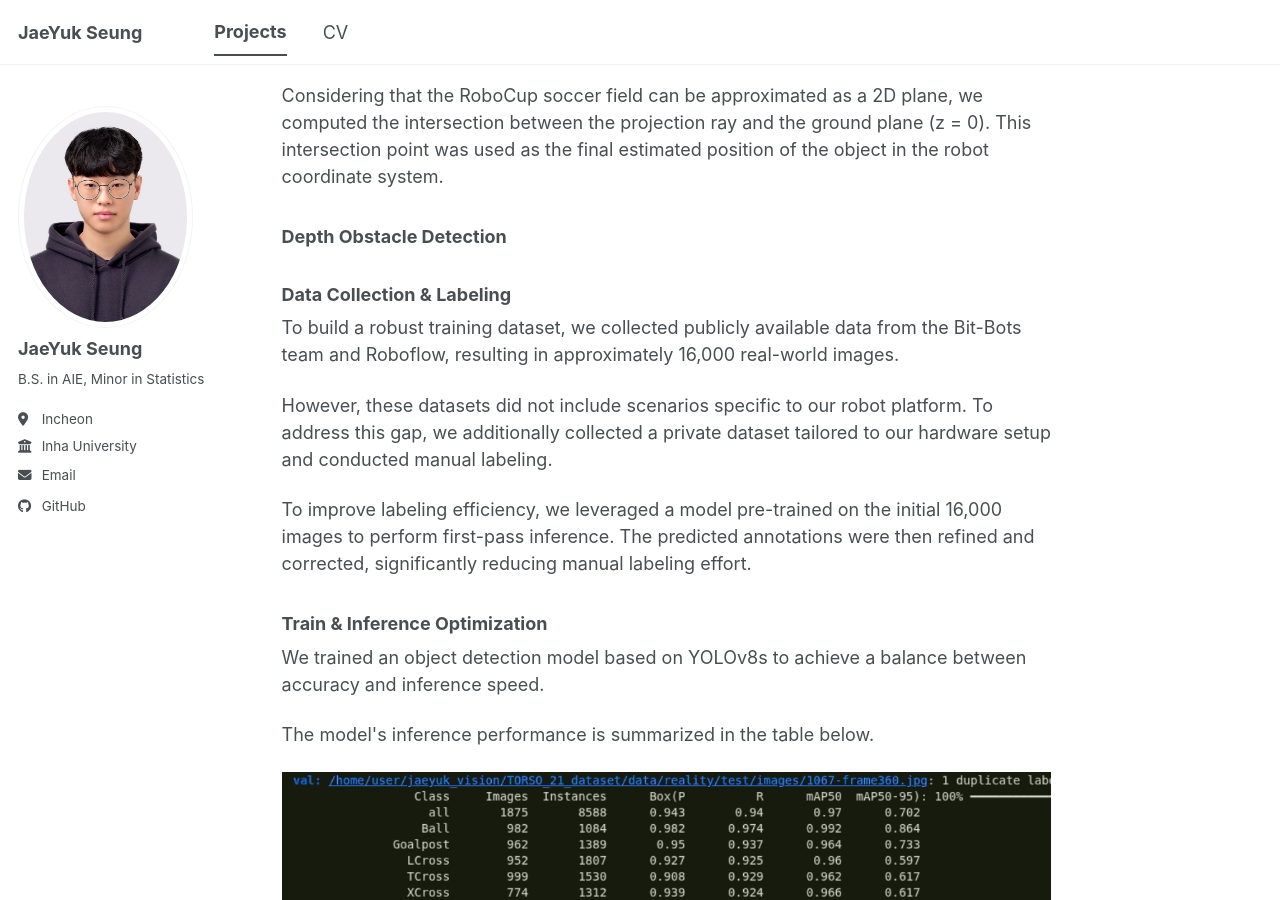
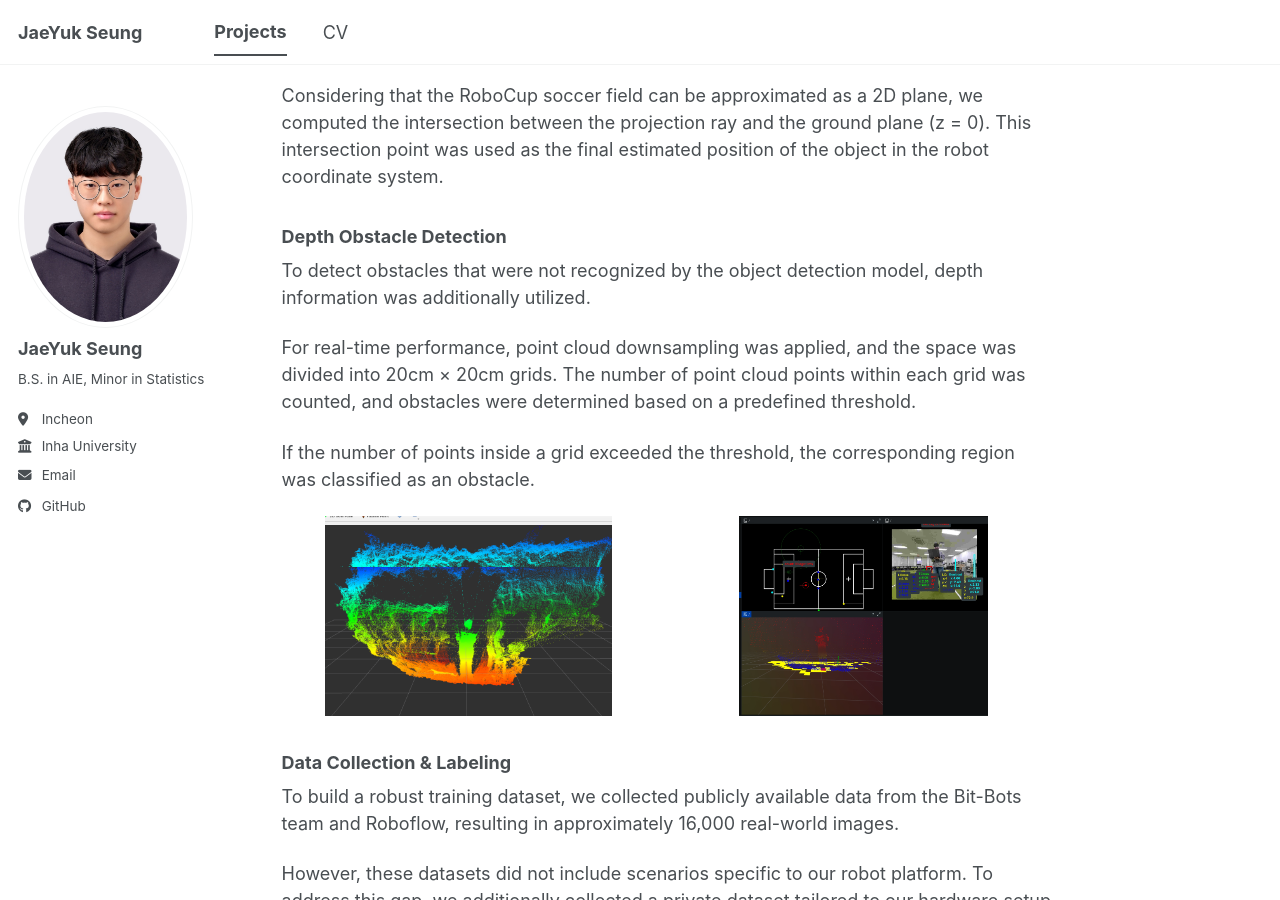
Before and after one commit to JaeWook-S/JaeWook-S.github.io, a Jekyll site: the page built from _projects/projects-1.html, in a window 1280 px wide and 900 px high, scrolled down 3178 px. Built offline with Jekyll 4.4.1, drawn with Linux system fonts in a browser that asks for light colours.

Commit message:
add: depth logic

```diff
--- a/_projects/projects-1.html
+++ b/_projects/projects-1.html
@@ -101,6 +101,21 @@ Below, I describe the detailed technical approaches and preparation process for
 <!-- 3. Depth 처리 -->
 <h3>Depth Obstacle Detection</h3>
 
+<p>To detect obstacles that were not recognized by the object detection model, depth information was additionally utilized.</p>
+<p>For real-time performance, point cloud downsampling was applied, and the space was divided into 20cm × 20cm grids. The number of point cloud points within each grid was counted, and obstacles were determined based on a predefined threshold.</p>
+<p>If the number of points inside a grid exceeded the threshold, the corresponding region was classified as an obstacle.</p>
+
+<div style="display: flex; gap: 20px; align-items: flex-start;">
+
+  <div style="flex: 1; text-align: center;">
+    <img src="/images/main_images/depth_origin.png" style="width: 100%; height: 200px; object-fit: contain;">
+  </div>
+
+  <div style="flex: 1; text-align: center;">
+    <img src="/images/main_images/depth_logic.png" style="width: 100%; height: 200px; object-fit: contain;">
+  </div>
+
+</div>
 
 <!-- 4. 데이터 수집 및 라벨링 -->
 <h3>Data Collection & Labeling</h3>
@@ -120,11 +135,11 @@ Below, I describe the detailed technical approaches and preparation process for
 <p>Through this optimization, we achieved an inference speed of approximately 30 FPS, making the model suitable for real-time operation on the robot.</p>
 
  <!-- 모듈화 파트 연구 내용 -->
- <h2>My Contribution - Modularization</h2>
+<h2>My Contribution - Modularization</h2>
 
 
  <!-- BT 파트 연구 내용 -->
- <h2>My Contribution - Behavior Tree</h2>
+<h2>My Contribution - Behavior Tree</h2>
 
 
 <!-- 결과 영상 -->
```
Also changed, not shown: images/main_images/depth_logic.png (added), images/main_images/depth_origin.png (added).
